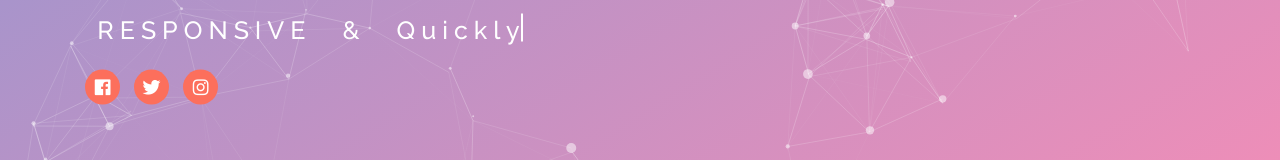
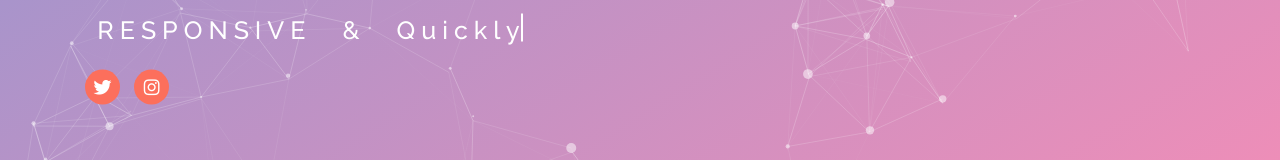
Before and after one commit to Takastyle/TRY2portfolio, a plain HTML site: page index.html in a window 1280 px wide. Shown: the part 398-558 px from the top of the page. Drawn offline with nearby package versions, Linux system fonts and the light colour scheme; animation ran at ten frames a second.

Commit message:
Update index.html

```diff
--- a/index.html
+++ b/index.html
@@ -110,7 +110,6 @@
         </p>
         <!--About Social Icons-->
         <div class="social-icons mt-15">
-          <a href=""><i class="fab fa-facebook-f"></i></a>
           <a href="https://twitter.com/Ke07Ux"><i class="fab fa-twitter"></i></a>
           <a href="https://www.instagram.com/sayu39612020/"><i class="fab fa-instagram"></i></a>
         </div>
```
